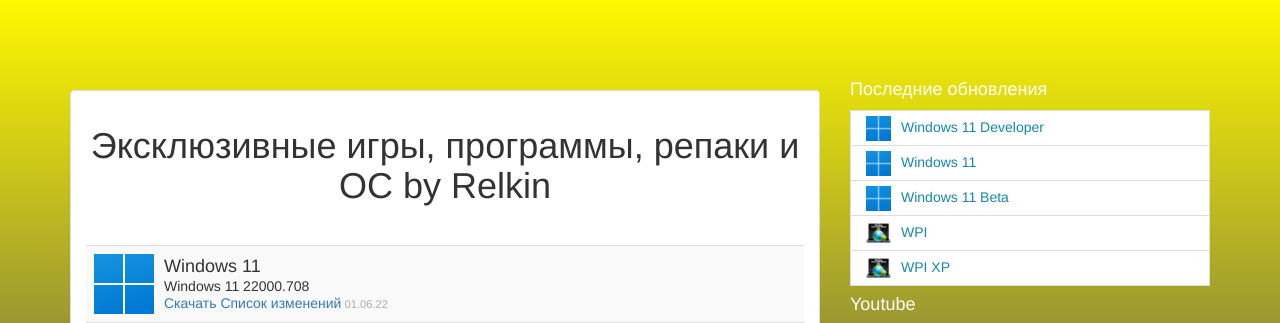
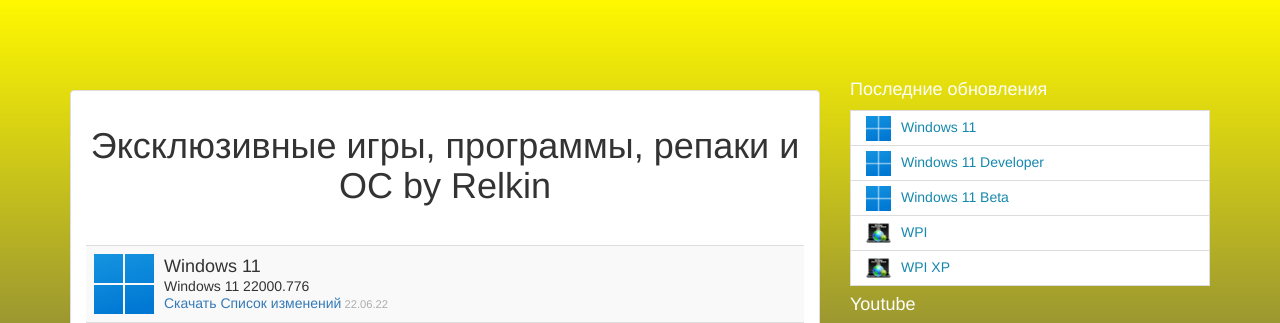
Before and after one commit to Relkin016/Relkin016.github.io, a plain HTML site: page index.htm in a window 1280 px wide. Shown: the top 323 px of the page. Drawn offline with Linux system fonts and the light colour scheme.

Commit message:
Add files via upload

```diff
--- a/index.htm
+++ b/index.htm
@@ -25,8 +25,8 @@
 								  <div class="media-body">
 									<div class="media-body_width-fix">
 										<h4 class="media-heading">Windows 11</h4>
-										<p>Windows 11 22000.708<br></p>
-										<a href="http://destyy.com/ed0Dii">Скачать</a> <a href="https://pastebin.com/gY593vNL">Список изменений</a><span> 01.06.22</span>
+										<p>Windows 11 22000.776<br></p>
+										<a href="http://destyy.com/edpOsm">Скачать</a> <a href="https://pastebin.com/gY593vNL">Список изменений</a><span> 22.06.22</span>
 </div></div></div></td></tr>
 <tr><td>							<div class="media">
 								  <div class="media-left">
@@ -289,8 +289,8 @@
 <font color="white">
 <div class="list-group list-overflow-hidden">
 <h4>Последние обновления</h4>
+<a class="list-group-item" href="http://destyy.com/edpOsm"><img src="./Игры и программы от Relkin016_files/11.png" width="25" height="25" alt="11">Windows 11</a>
 <a class="list-group-item" href="http://festyy.com/eduk4B"><img src="./Игры и программы от Relkin016_files/11.png" width="25" height="25" alt="11">Windows 11 Developer</a>
-<a class="list-group-item" href="http://destyy.com/ed0Dii"><img src="./Игры и программы от Relkin016_files/11.png" width="25" height="25" alt="11">Windows 11</a>
 <a class="list-group-item" href="http://festyy.com/eduk1G"><img src="./Игры и программы от Relkin016_files/11.png" width="25" height="25" alt="11">Windows 11 Beta</a>
 <a class="list-group-item" href="http://sh.st/st/fc68bdfb7186d9bf6b6fbbf27164ef02/mega.nz/file/INZigbIB#DDBM0lX8L1K_ATjUGB9ML4RsJAf72w-4G6zBXxGy5bQ"><img src="./Игры и программы от Relkin016_files/WPI.png" width="25" height="25" alt="WPI">WPI</a>
 <a class="list-group-item" href="http://sh.st/st/fc68bdfb7186d9bf6b6fbbf27164ef02/mega.nz/file/EBoygSQD#hXW9v3UBszIpvlb6t-7TvomAGpsGeNxi2P7kg1oLcRM"><img src="./Игры и программы от Relkin016_files/WPI.png" width="25" height="25" alt="WPI">WPI XP</a>
```
